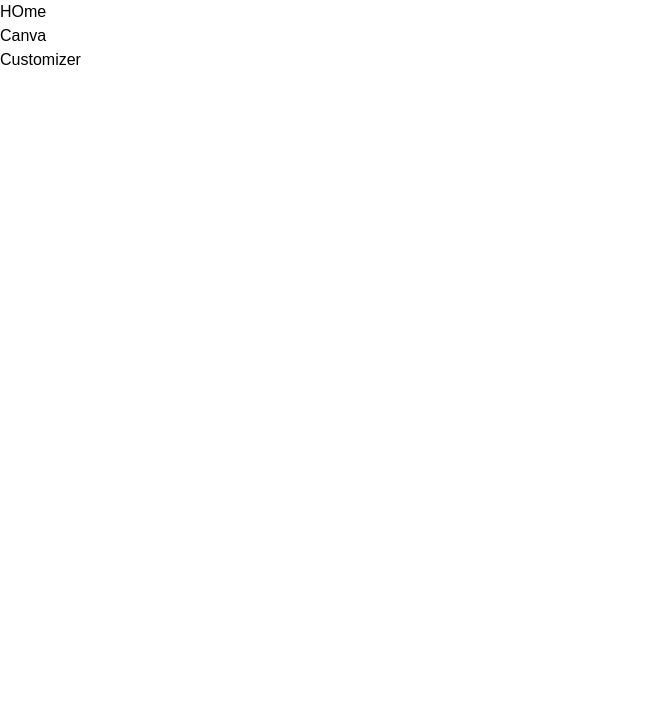
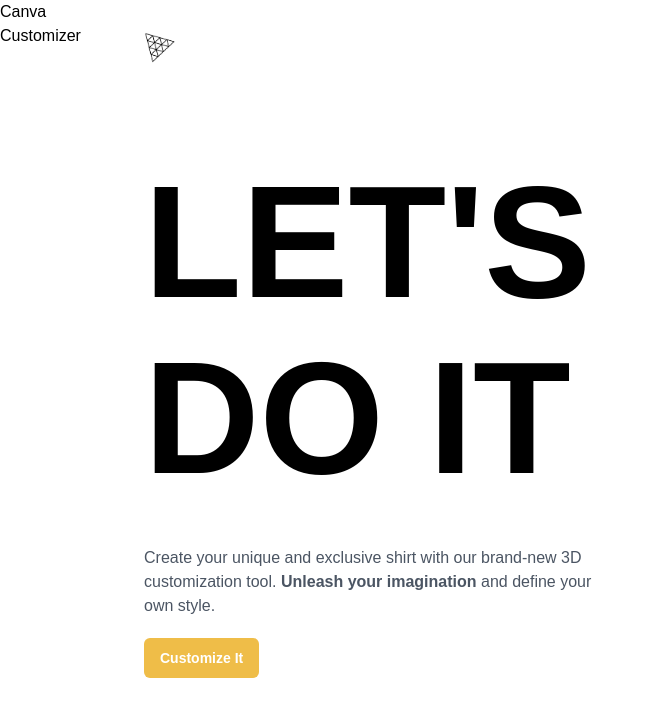
Before and after one commit to iampitrus/3D-Website, a React (Vite) app: page / in a window 1280 px wide. Shown: the top 716 px of the page, without its empty margins (0-654 px from the left). Built offline with nearby package versions, Linux system fonts and the light colour scheme; a web font is replaced by a local one.

Commit message:
ADD: Animation and state with valtio

```diff
--- /dev/null
+++ b/src/components/CustomButton.jsx
@@ -0,0 +1,26 @@
+import { useSnapshot } from "valtio";
+import state from "../store";
+
+function CustomButton({ type, title, customStyles, handleClick }) {
+  const snap = useSnapshot(state);
+  const generateStyle = (type) => {
+    if (type === "filled") {
+      return {
+        backgroundColor: snap.color,
+        color: "#fff",
+      };
+    }
+  };
+
+  return (
+    <button
+      className={`px-2 py-1.5 flex-1 rounded-md ${customStyles}`}
+      style={generateStyle(type)}
+      onClick={handleClick}
+    >
+      {title}
+    </button>
+  );
+}
+
+export default CustomButton;
--- /dev/null
+++ b/src/components/index.js
@@ -0,0 +1 @@
+export { default as CustomButton } from "./CustomButton";
--- a/src/config/motion.js
+++ b/src/config/motion.js
@@ -1,5 +1,4 @@
 export const transition = { type: "spring", duration: 0.8 };
-
 export const slideAnimation = (direction) => {
   return {
     initial: {
--- a/src/pages/Home.jsx
+++ b/src/pages/Home.jsx
@@ -1,5 +1,55 @@
+import { motion, AnimatePresence } from "framer-motion";
+import { useSnapshot } from "valtio";
+import {
+  headContainerAnimation,
+  headTextAnimation,
+  headContentAnimation,
+  slideAnimation,
+} from "../config/motion";
+import state from "../store";
+import { CustomButton } from "../components";
+
 function Home() {
-  return <div>HOme</div>;
+  const snap = useSnapshot(state);
+  return (
+    <AnimatePresence>
+      {/* To check if we are in the intro(homepage) page, then render the hompage data  */}
+      {snap.intro && (
+        <motion.div className="home" {...slideAnimation("left")}>
+          <motion.header>
+            <img
+              src="./threejs.png"
+              alt="logo"
+              className="w-8 h-8 object-contain"
+            />
+          </motion.header>
+          <motion.div className="home-content" {...headContainerAnimation}>
+            <motion.div {...headTextAnimation}>
+              <h1 className="head-text">
+                LET'S <br className="xl:block hidden" /> DO IT
+              </h1>
+            </motion.div>
+            <motion.div
+              {...headContentAnimation}
+              className="flex flex-col gap-5"
+            >
+              <p className="max-w-md font-normal text-gray-600 text-base">
+                Create your unique and exclusive shirt with our brand-new 3D
+                customization tool. <strong>Unleash your imagination</strong>{" "}
+                and define your own style.
+              </p>
+              <CustomButton
+                type="filled"
+                title="Customize It"
+                handleClick={() => (state.intro = false)}
+                customStyles="w-fit px-4 py-2.5 font-bold text-sm"
+              />
+            </motion.div>
+          </motion.div>
+        </motion.div>
+      )}
+    </AnimatePresence>
+  );
 }
 
 export default Home;
--- /dev/null
+++ b/src/store/index.js
@@ -0,0 +1,12 @@
+import { proxy } from "valtio";
+
+const state = proxy({
+  intro: true,
+  color: "#efbd48",
+  isLogoTexture: true,
+  isFullTexture: false,
+  logoDecal: "./threejs.png",
+  fullDecal: "./threejs.png",
+});
+
+export default state;
```
